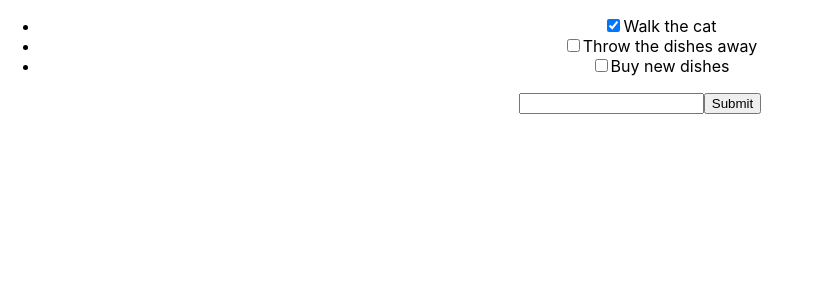
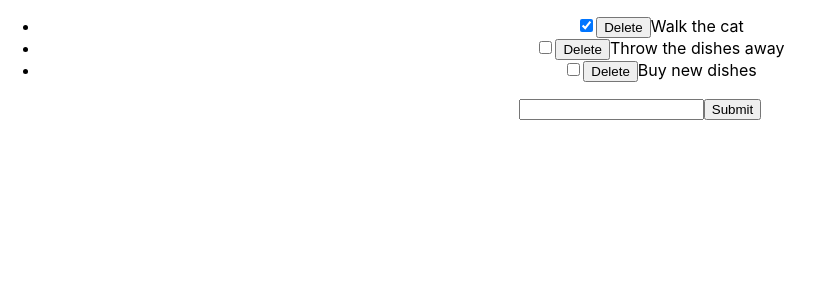
Before and after one commit to JaredMoats/React-To-Do, a React (Create React App) app: page / in a window 1280 px wide. Shown: the top 300 px of the page, without its empty margins (0-824 px from the left). Built offline with nearby package versions, Linux system fonts and the light colour scheme.

Commit message:
assignment 8 events: help needed

```diff
--- a/src/App.js
+++ b/src/App.js
@@ -44,15 +44,29 @@
     this.setState({ todos: todos });
   }
 
+  //filters a list without the "deleted" item, then sets the state to the new list
+  deleteTodo(index) {
+    const deleteTodo = this.state.todos.filter(index => {
+      return this.state.todos[index] !== index;
+    });
+    this.setState({ todos: deleteTodo });
+  }
+
   render() {
     return (
       <div className="App">
         <ul>
           {this.state.todos.map( (todo, index) =>
-            <ToDo key={ index } description={ todo.description } isCompleted={ todo.isCompleted } toggleComplete={ () => this.toggleComplete(index) } />
+            <ToDo
+            key={ index }
+            description={ todo.description }
+            isCompleted={ todo.isCompleted }
+            toggleComplete={ () => this.toggleComplete(index) }
+            deleteTodo={ () => this.deleteTodo(index) }
+            />
           )}
         </ul>
-        <form onSubmit={ (e) => this.handleSubmit(e) }>
+        <form onSubmit={ (e) => this.handleSubmit(e) } >
           <input type="text" value={ this.state.newTodoDescription } onChange={ (e) => this.handleChange(e) } />
           <input type="submit" />
         </form>
--- a/src/components/ToDo.js
+++ b/src/components/ToDo.js
@@ -5,6 +5,7 @@
     return(
       <li>
         <input type="checkbox" checked={ this.props.isCompleted } onChange={ this.props.toggleComplete } />
+        <input type="button" value="Delete" onClick={ this.props.deleteTodo } />
         <span>{ this.props.description }</span>
       </li>
     );
```
